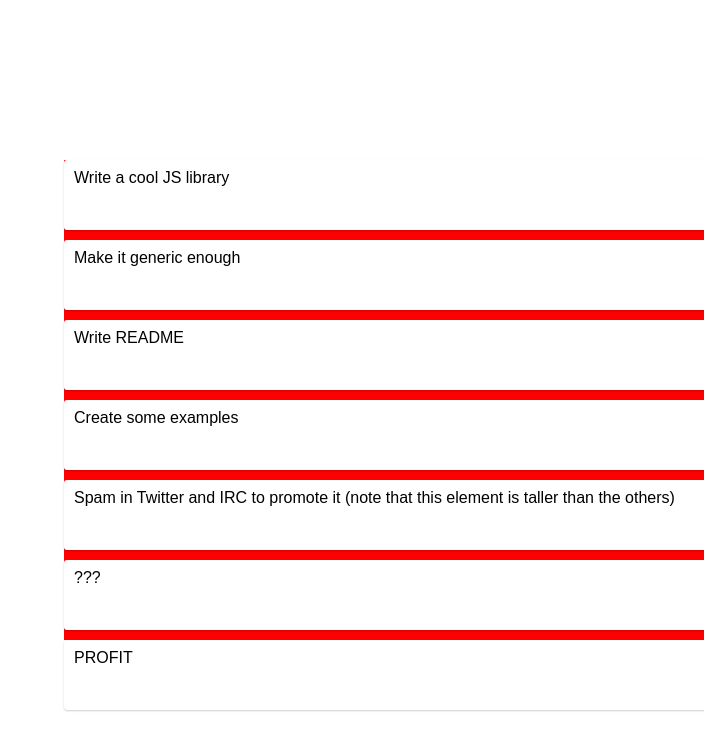
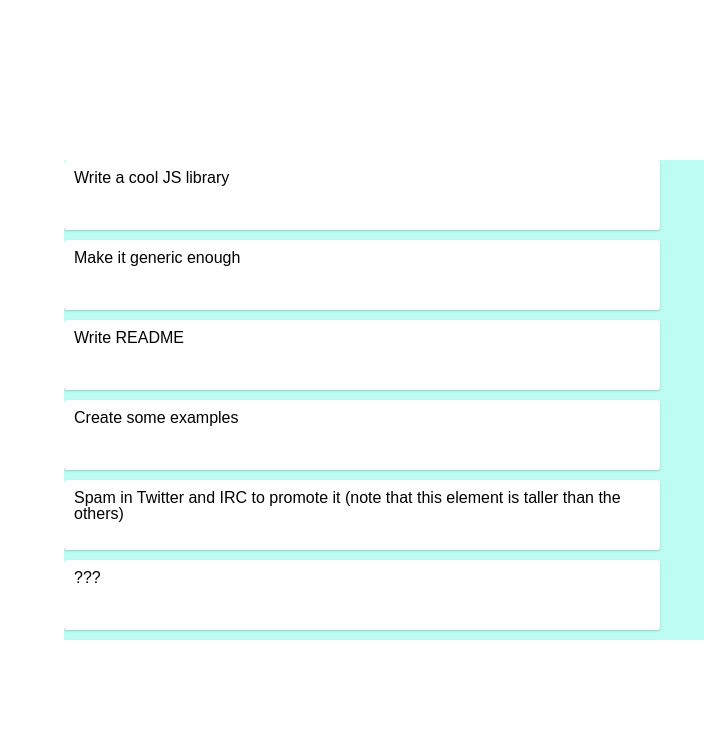
Before and after one commit to Yun-KC/ToDoApp, a React (Create React App) app in the folder client/: page / in a window 1280 px wide. Shown: the top 750 px of the page, without its empty margins (576-1280 px from the left). Built offline with nearby package versions, Linux system fonts and the light colour scheme.

Commit message:
디테일은 나중에..

```diff
--- a/client/src/components/Card/Card.css
+++ b/client/src/components/Card/Card.css
@@ -5,6 +5,6 @@
   height: 50px;
   margin-bottom: 10px;
   padding: 10px;
-  width: 100%;
+  width: 90%;
   position: absolute;
 }
--- a/client/src/components/Card/Card.tsx
+++ b/client/src/components/Card/Card.tsx
@@ -1,8 +1,8 @@
-import type { FC } from 'react';
-import React, { useRef } from 'react';
-import { useDrag, useDrop } from 'react-dnd';
-import { ItemTypes } from '../../itemType';
-import './Card.css';
+import type { FC } from "react";
+import React, { useRef } from "react";
+import { useDrag, useDrop } from "react-dnd";
+import { ItemTypes } from "../../itemType";
+import "./Card.css";
 
 export interface CardProps {
   id: any;
@@ -92,9 +92,10 @@ export const Card: FC<CardProps> = React.memo(({ id, text, index, moveCard, y })
   });
 
   const opacity = isDragging ? 0 : 1;
+  //transform: `translate3d(0px, ${y}px, 0px)`
   drag(drop(ref));
   return (
-    <div className='card' ref={ref} style={{ opacity, transform: `translate3d(0px, ${y}px, 0px)` }}>
+    <div className="card" ref={ref} style={{ opacity, top: y }}>
       {text}
     </div>
   );
--- a/client/src/components/Container.tsx
+++ b/client/src/components/Container.tsx
@@ -1,10 +1,10 @@
-import update from 'immutability-helper';
-import type { FC } from 'react';
-import React from 'react';
-import { useCallback, useState } from 'react';
-import { Card } from './Card/Card';
-import { Motion, spring } from 'react-motion';
-import styled from 'styled-components';
+import update from "immutability-helper";
+import type { FC } from "react";
+import React from "react";
+import { useCallback, useState } from "react";
+import { Card } from "./Card/Card";
+import { Motion, spring } from "react-motion";
+import styled from "styled-components";
 // TODO: 부모 크기에 따라 컨테이너 크기와 카드 요소들의 크기 변경
 // 아제발돌아와
 const CardContainer = styled.div`
@@ -12,7 +12,8 @@ const CardContainer = styled.div`
   position: relative;
   width: 100%;
   height: 100%;
-  background-color: red;
+  overflow: scroll;
+  background-color: #bcfcf3;
 `;
 
 export interface Item {
@@ -28,31 +29,43 @@ export const Container: FC = () => {
   const [cards, setCards] = useState([
     {
       id: 1,
-      text: 'Write a cool JS library',
+      text: "Write a cool JS library",
     },
     {
       id: 2,
-      text: 'Make it generic enough',
+      text: "Make it generic enough",
     },
     {
       id: 3,
-      text: 'Write README',
+      text: "Write README",
     },
     {
       id: 4,
-      text: 'Create some examples',
+      text: "Create some examples",
     },
     {
       id: 5,
-      text: 'Spam in Twitter and IRC to promote it (note that this element is taller than the others)',
+      text: "Spam in Twitter and IRC to promote it (note that this element is taller than the others)",
     },
     {
       id: 6,
-      text: '???',
+      text: "???",
     },
     {
       id: 7,
-      text: 'PROFIT',
+      text: "PROFIT",
+    },
+    {
+      id: 8,
+      text: "PROFIT",
+    },
+    {
+      id: 9,
+      text: "PROFIT",
+    },
+    {
+      id: 10,
+      text: "PROFIT",
     },
   ]);
 
```
